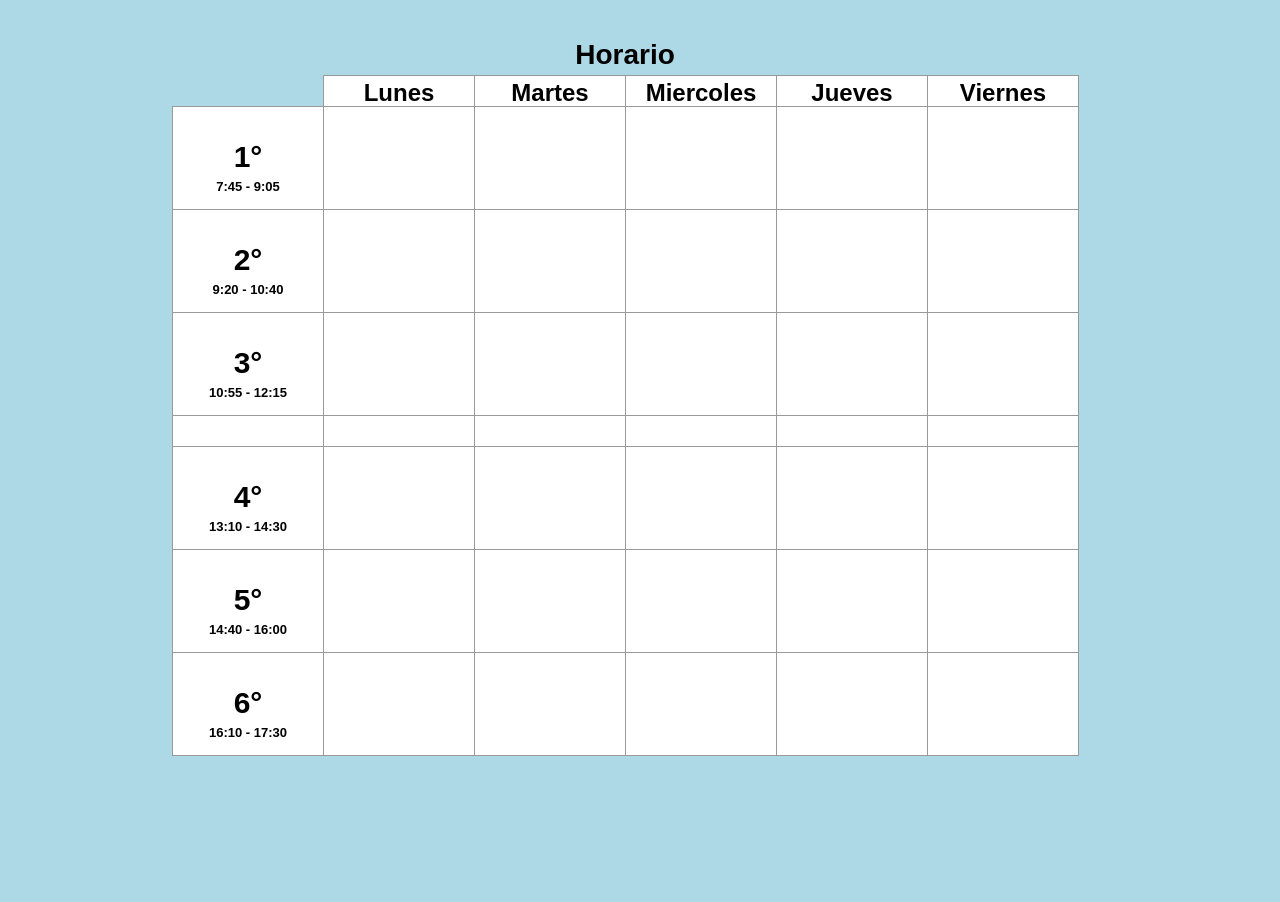
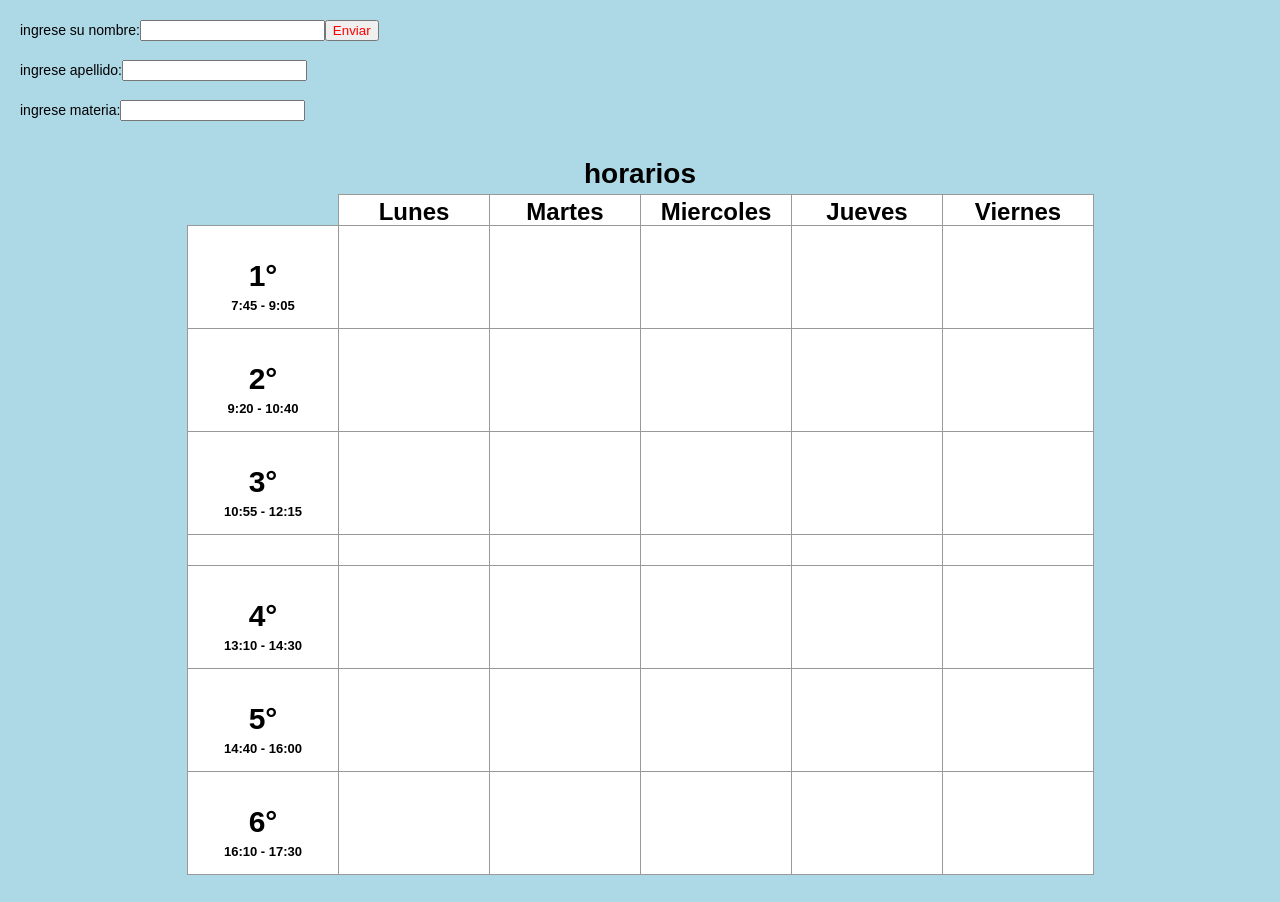
Before and after one commit to Daviddeivid2904/horarios, a React (Create React App) app: page /horarios in a window 1280 px wide. Before the commit the page ends 800 px from the top, so only its background shows below. Built offline with nearby package versions, Linux system fonts and the light colour scheme.

Commit message:
profes con horario
pase el de horario a profes

```diff
--- a/src/App.js
+++ b/src/App.js
@@ -1,12 +1,12 @@
 import React from 'react';
-//import {Inputs} from "./ingresoprofes/profes";
+import {Inputs} from "./ingresoprofes/profes";
 //import {Inicio} from "./Inicio/inicio";
-import {Game} from "./Horarios/horarios";
+//import {Game} from "./Horarios/horarios";
 export {App}
 function App() {
   return (
-    //<Inputs/>
-    <Game/>
+    <Inputs/>
+    //<Game/>
     //<Inicio/>
   )
 }
--- a/src/Horarios/horarios.js
+++ b/src/Horarios/horarios.js
@@ -19,107 +19,101 @@ const Dia = (props) => {
     );
 }
 
-class Board extends React.Component {
-  renderSquare(num,hora) {
+function Board() {
+  const renderSquare = (num,hora) => {
     return <Square hora = {hora} num = {num}/>;
   }
-  renderDia(info) {
+  const renderDia = (info) => {
     return <Dia dia = {info}/>;
   }
 
-  render() {
-    const status = 'Horario';
+  const status = "horarios"
 
     return (
       <div>
         <h1 className="status">{status}</h1>
         <div className="board-row">
-          {this.renderDia("Viernes")}
-          {this.renderDia("Jueves")}
-          {this.renderDia("Miercoles")}
-          {this.renderDia("Martes")}
-          {this.renderDia("Lunes")}
+          {renderDia("Viernes")}
+          {renderDia("Jueves")}
+          {renderDia("Miercoles")}
+          {renderDia("Martes")}
+          {renderDia("Lunes")}
         </div>
         <div className="board-row">
-          {this.renderSquare()}
-          {this.renderSquare()}
-          {this.renderSquare()}
-          {this.renderSquare()}
-          {this.renderSquare()}
-          {this.renderSquare("1°","7:45 - 9:05")}
+          {renderSquare()}
+          {renderSquare()}
+          {renderSquare()}
+          {renderSquare()}
+          {renderSquare()}
+          {renderSquare("1°","7:45 - 9:05")}
         </div>
         <div className="board-row">
-          {this.renderSquare()}
-          {this.renderSquare()}
-          {this.renderSquare()}
-          {this.renderSquare()}
-          {this.renderSquare()}
-          {this.renderSquare("2°","9:20 - 10:40")}
+          {renderSquare()}
+          {renderSquare()}
+          {renderSquare()}
+          {renderSquare()}
+          {renderSquare()}
+          {renderSquare("2°","9:20 - 10:40")}
 
         </div>
         <div className="board-row">
-          {this.renderSquare()}
-          {this.renderSquare()}
-          {this.renderSquare()}
-          {this.renderSquare()}
-          {this.renderSquare()}
-          {this.renderSquare("3°","10:55 - 12:15")}
+          {renderSquare()}
+          {renderSquare()}
+          {renderSquare()}
+          {renderSquare()}
+          {renderSquare()}
+          {renderSquare("3°","10:55 - 12:15")}
 
         </div>
         <div className="board-row">
-          {this.renderDia()}
-          {this.renderDia()}
-          {this.renderDia()}
-          {this.renderDia()}
-          {this.renderDia()}
-          {this.renderDia()}
+          {renderDia()}
+          {renderDia()}
+          {renderDia()}
+          {renderDia()}
+          {renderDia()}
+          {renderDia()}
         </div>
         <div className="board-row">
-          {this.renderSquare()}
-          {this.renderSquare()}
-          {this.renderSquare()}
-          {this.renderSquare()}
-          {this.renderSquare()}
-          {this.renderSquare("4°","13:10 - 14:30")}
+          {renderSquare()}
+          {renderSquare()}
+          {renderSquare()}
+          {renderSquare()}
+          {renderSquare()}
+          {renderSquare("4°","13:10 - 14:30")}
 
         </div>
         <div className="board-row">
-          {this.renderSquare()}
-          {this.renderSquare()}
-          {this.renderSquare()}
-          {this.renderSquare()}
-          {this.renderSquare()}
-          {this.renderSquare("5°","14:40 - 16:00")}
+          {renderSquare()}
+          {renderSquare()}
+          {renderSquare()}
+          {renderSquare()}
+          {renderSquare()}
+          {renderSquare("5°","14:40 - 16:00")}
 
         </div>
         <div className="board-row">
-          {this.renderSquare()}
-          {this.renderSquare()}
-          {this.renderSquare()}
-          {this.renderSquare()}
-          {this.renderSquare()}
-          {this.renderSquare("6°","16:10 - 17:30")}
+          {renderSquare()}
+          {renderSquare()}
+          {renderSquare()}
+          {renderSquare()}
+          {renderSquare()}
+          {renderSquare("6°","16:10 - 17:30")}
 
         </div>
       </div>
     );
   }
-}
 
-class Game extends React.Component {
-  render() {
+function Game (){
     return (
       <div className="game">
         <div className="game-board">
           <Board />
         </div>
         <div className="game-info">
-          <div>{/* status */}</div>
-          <ol>{/* TODO */}</ol>
         </div>
       </div>
     );
   }
-}
 
 export {Game}
--- a/src/Inicio/inicio.js
+++ b/src/Inicio/inicio.js
@@ -11,7 +11,7 @@ const Inicio = () =>{
         <div className = "body">
             <div className = "espacio">
                 <button className = "button">Hacer Horarios</button>
-                <button className = "button">horarios finalizados</button>
+                <button className = "button">Horarios finalizados</button>
                 <button className = "button">Quienes somos</button>
                         {/* <div data-aos="fade-up">
                         <h1>HOLA</h1>
--- a/src/ingresoprofes/profes.js
+++ b/src/ingresoprofes/profes.js
@@ -12,18 +12,7 @@ function Inputs() {
   }
 
 const formulario = {
-  border:"solid black",
-  width:"80",
-  padding:"5",
-  position:"relative",
-  background:"red",
-}
-const divCont = {
-border:"solid black",
-width: "70%",
-height: "auto",
-padding:"5",
-background:"white"
+  background:"lightblue",
 }
 
   const [name, setName] = useState("");
@@ -34,22 +23,6 @@ background:"white"
     event.preventDefault();
     alert(`The name you entered was: ${name}`)
 
-  }
-
-
-  const bloques = (bloque) => {
-    return(
-    <div>
-     <input type="checkbox" id= {bloque} name="topping" value="disponible"/> {bloque}
-    </div>
-    )
-  }
-  const dias = (dia) => {
-    return(
-    <div>
-     <input type="checkbox" id= {dia} name="topping" value="disponible" /> {dia}
-    </div>
-    )
   }
 
   return (
@@ -81,25 +54,138 @@ background:"white"
         />
       </label>
       <h1 style={bigblue}>{materia.toLowerCase()}</h1>
-
-      <h1>Dias disponible:</h1>
-      {dias("Lunes")}
-      {dias("Martes")}
-      {dias("Miercoles")}
-      {dias("Jueves")}
-      {dias("Viernes")}
-
-      <h1>Bloques disponible:</h1>
-      <div style = {divCont}>
-      {bloques("1er bloque (7:45 a 9:05)")}
-      {bloques("2do bloque (9:20 a 10:40)")}
-      {bloques("3er bloque (10:55 a 12:15)")}
-      {bloques("Almuerzo (12:15 a 13:10)")}
-      {bloques("4t obloque (13:10 a 14:30) ")}
-      {bloques("5to bloque (14:40 a 16)")}
-      {bloques("6to bloque (16:10 a 17:30)")}
-      </div>
+      <Horarios/>
     </form>
     </div>
   )
 }
+
+const Square = (props) => {
+  //const [disp, setDisp] = useState(false);
+  return (
+    <div className="square">
+      <div className = "hora">
+      </div>
+    </div>
+  );
+}
+
+const Hora = (props) => {
+  return (
+    <div className="izq">
+      <p className="numero">{props.num}</p>
+      <div className = "hora">
+          {props.hora}
+      </div>
+    </div>
+  );
+}
+const Dia = (props) => {
+  return (
+    <div className="dia">
+      {props.dia}
+    </div>
+  );
+}
+
+function Board() {
+  const renderSquare = (num,hora) => {
+    return <Square hora = {hora} num = {num}/>;
+  }
+
+  const renderHora = (num,hora) => {
+    return <Hora hora = {hora} num = {num}/>;
+  }
+
+  const renderDia = (info) => {
+    return <Dia dia = {info}/>;
+  }
+
+  const status = "horarios"
+
+    return (
+      <div>
+        <h1 className="status">{status}</h1>
+        <div className="board-row">
+          {renderDia("Viernes")}
+          {renderDia("Jueves")}
+          {renderDia("Miercoles")}
+          {renderDia("Martes")}
+          {renderDia("Lunes")}
+        </div>
+        <div className="board-row">
+          {renderSquare()}
+          {renderSquare()}
+          {renderSquare()}
+          {renderSquare()}
+          {renderSquare()}
+          {renderHora("1°","7:45 - 9:05")}
+        </div>
+        <div className="board-row">
+          {renderSquare()}
+          {renderSquare()}
+          {renderSquare()}
+          {renderSquare()}
+          {renderSquare()}
+          {renderHora("2°","9:20 - 10:40")}
+
+        </div>
+        <div className="board-row">
+          {renderSquare()}
+          {renderSquare()}
+          {renderSquare()}
+          {renderSquare()}
+          {renderSquare()}
+          {renderHora("3°","10:55 - 12:15")}
+
+        </div>
+        <div className="board-row">
+          {renderDia()}
+          {renderDia()}
+          {renderDia()}
+          {renderDia()}
+          {renderDia()}
+          {renderDia()}
+        </div>
+        <div className="board-row">
+          {renderSquare()}
+          {renderSquare()}
+          {renderSquare()}
+          {renderSquare()}
+          {renderSquare()}
+          {renderHora("4°","13:10 - 14:30")}
+
+        </div>
+        <div className="board-row">
+          {renderSquare()}
+          {renderSquare()}
+          {renderSquare()}
+          {renderSquare()}
+          {renderSquare()}
+          {renderHora("5°","14:40 - 16:00")}
+
+        </div>
+        <div className="board-row">
+          {renderSquare()}
+          {renderSquare()}
+          {renderSquare()}
+          {renderSquare()}
+          {renderSquare()}
+          {renderHora("6°","16:10 - 17:30")}
+
+        </div>
+      </div>
+    );
+  }
+
+function Horarios (){
+    return (
+      <div className="game">
+        <div className="game-board">
+          <Board />
+        </div>
+        <div className="game-info">
+        </div>
+      </div>
+    );
+  }
--- a/src/ingresoprofes/styleProfes.css
+++ b/src/ingresoprofes/styleProfes.css
@@ -2,3 +2,106 @@
 .error {
   color: red;
 }
+
+body {
+  font: 14px "Century Gothic", Futura, sans-serif;
+  margin: 20px;
+  background-color: lightblue;
+}
+
+ol, ul {
+  padding-left: 30px;
+}
+
+.board-row:after {
+  display: flex;
+  clear: both;
+  content: "";
+  display: table;
+}
+
+.status {
+  display: flex;
+  margin-bottom: 5px;
+  justify-content: center;
+}
+
+.izq {
+  background: #fff;
+  border: 1px solid #999;
+  float: right;
+  font-size: 30px;
+  font-weight: bold;
+  line-height: 100px;
+  height: 102px;
+  margin-right: -1px;
+  margin-top: -1px;
+  padding: 0;
+  text-align: center;
+  width: 150px;
+}
+
+.izq:focus {
+  outline: none;
+}
+
+.square {
+  background: #fff;
+  border: 1px solid #999;
+  float: right;
+  font-size: 30px;
+  font-weight: bold;
+  line-height: 100px;
+  height: 102px;
+  margin-right: -1px;
+  margin-top: -1px;
+  padding: 0;
+  text-align: center;
+  width: 150px;
+}
+.square:hover {
+  background-color: gray;
+}
+.dia {
+  background: #ffffff;
+  border: 1px solid #999;
+  float: right;
+  font-size: 24px;
+  font-weight: bold;
+  line-height: 34px;
+  height: 30px;
+  margin-right: -1px;
+  margin-top: -1px;
+  padding: 0;
+  text-align: center;
+  width: 150px;
+}
+
+.square:focus {
+  outline: none;
+}
+
+.kbd-navigation .square:focus {
+  background: #ddd;
+}
+
+.game {
+  display: flex;
+  flex-direction: row;
+  justify-content: center;
+}
+
+.game-info {
+  justify-content: center;
+}
+
+.numero{
+  height: 30px;
+  margin: 0;
+}
+
+.hora {
+  font-size: 13px;
+  font-weight: bold;
+  text-align: center;
+}
```
Also changed, not shown: src/Inicio/styleInicio.css (line endings or trailing spaces).
